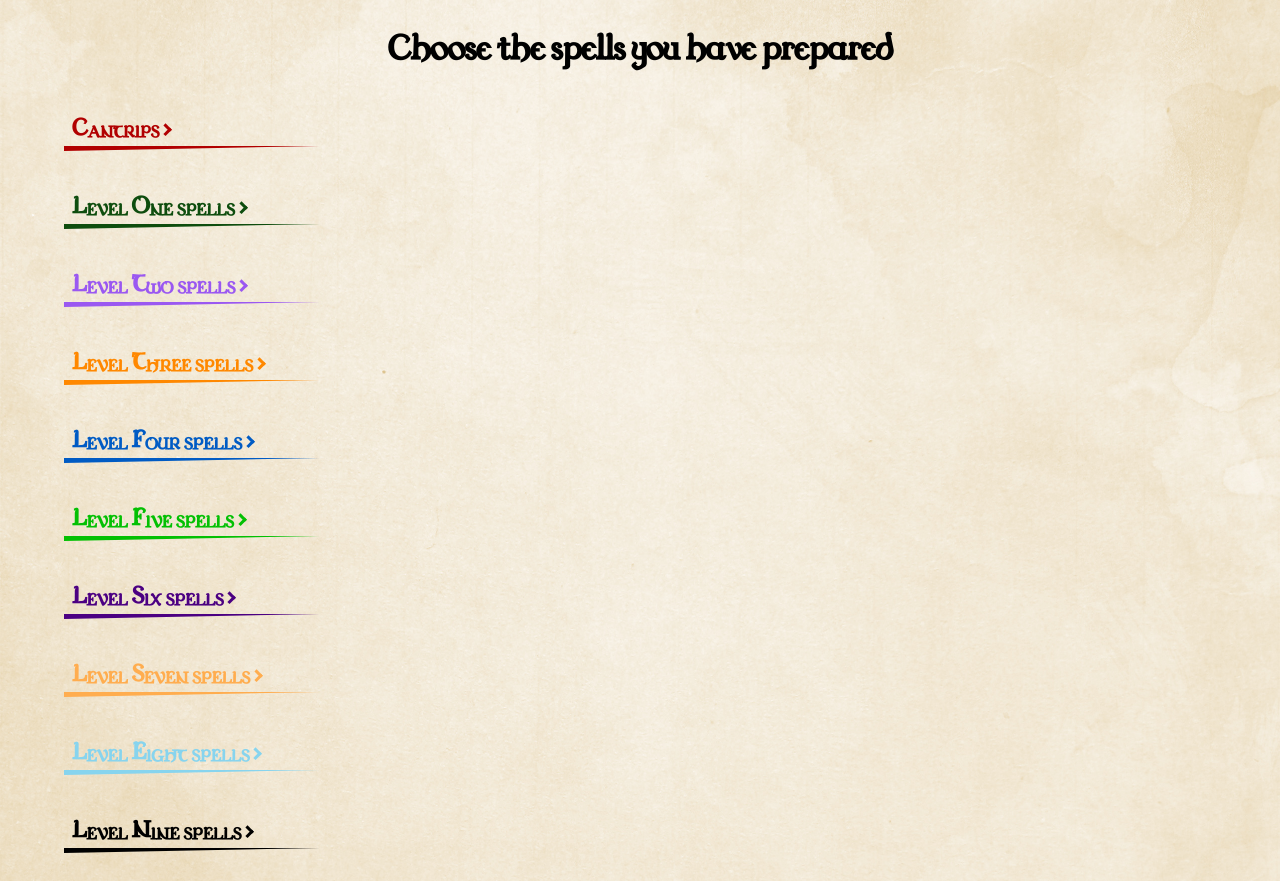
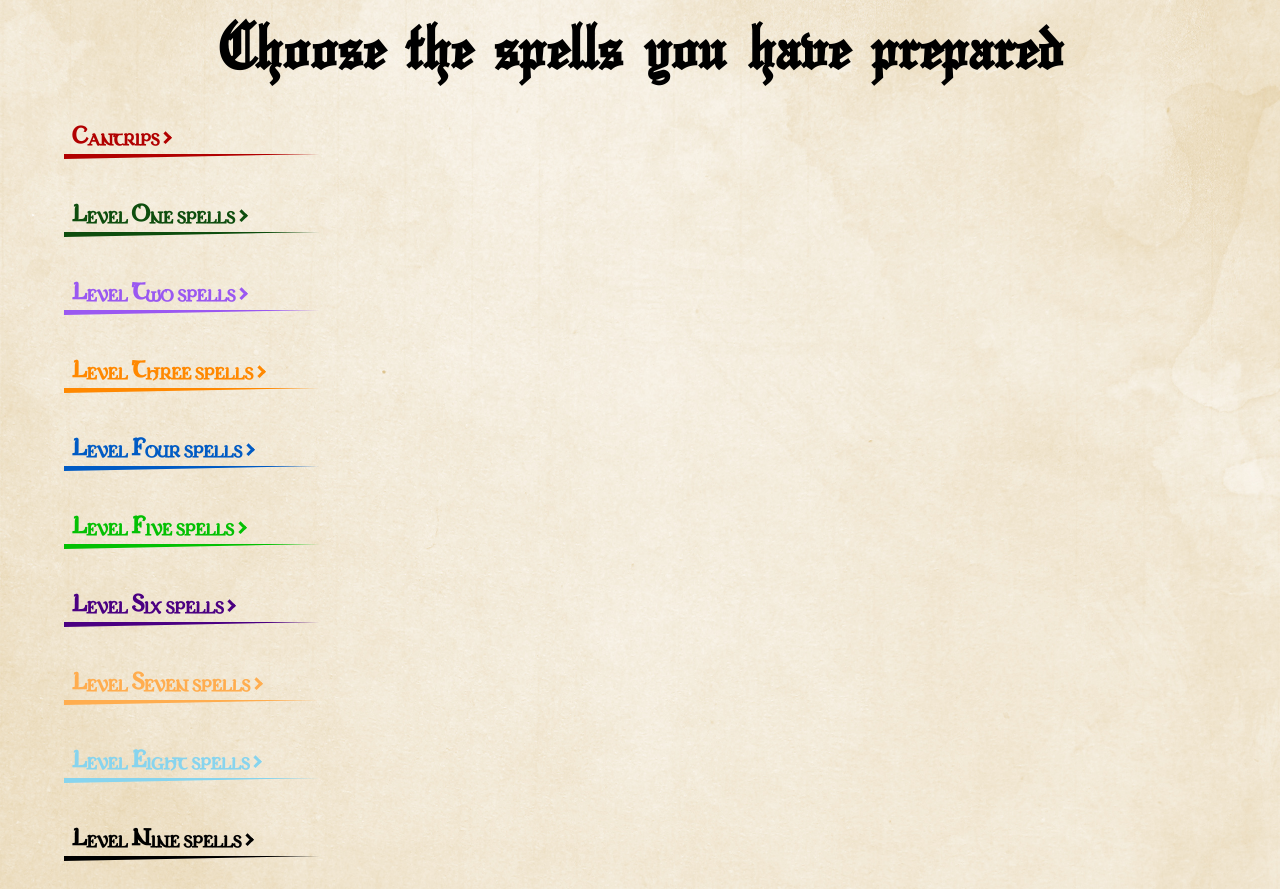
Before and after one commit to AnadeOre/dnd-druid-spell-organizer, a React (Create React App) app: page / in a window 1280 px wide. Built offline with nearby package versions, Linux system fonts and the light colour scheme.

Commit message:
:lipstick: Change title font

```diff
--- a/src/App.scss
+++ b/src/App.scss
@@ -15,6 +15,11 @@
   src: url('./Styles/Dungeon.TTF');
 }
 
+@font-face {
+  font-family: 'OldEnglish';
+  src: url('./Styles/OldeEnglish.ttf');
+}
+
 .App {
   color: black;
   font-family: 'dungeon';
@@ -27,7 +32,8 @@
 }
 
 .main-title {
-  font-size: 50px;
+  font-family: 'OldEnglish';
+  font-size: 70px;
   text-align: center;
   margin: 20px auto;
 }
--- a/src/Components/Spell.jsx
+++ b/src/Components/Spell.jsx
@@ -26,7 +26,10 @@ export const Spell = ({ props }) => {
   const buttonBorder = `spell-button lvl${level}`;
 
   const Toggle = () => setModal(!modal);
-  const toggleCheck = () => setPrep(!prep);
+
+  const toggleCheck = () => {
+    setPrep(!prep);
+  };
 
   const classes = ['spell'];
   if (prep) classes.push('prepared');
```
Also changed, not shown: src/Styles/OldeEnglish.ttf (added).
